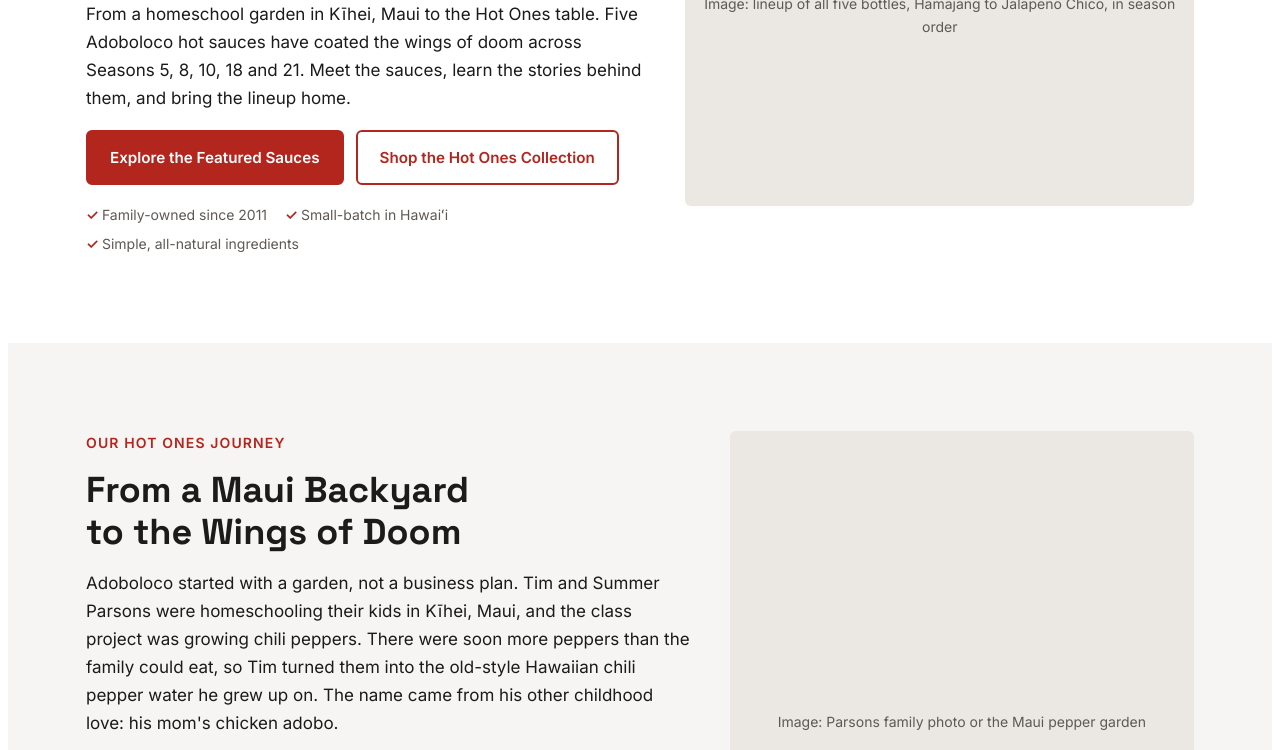
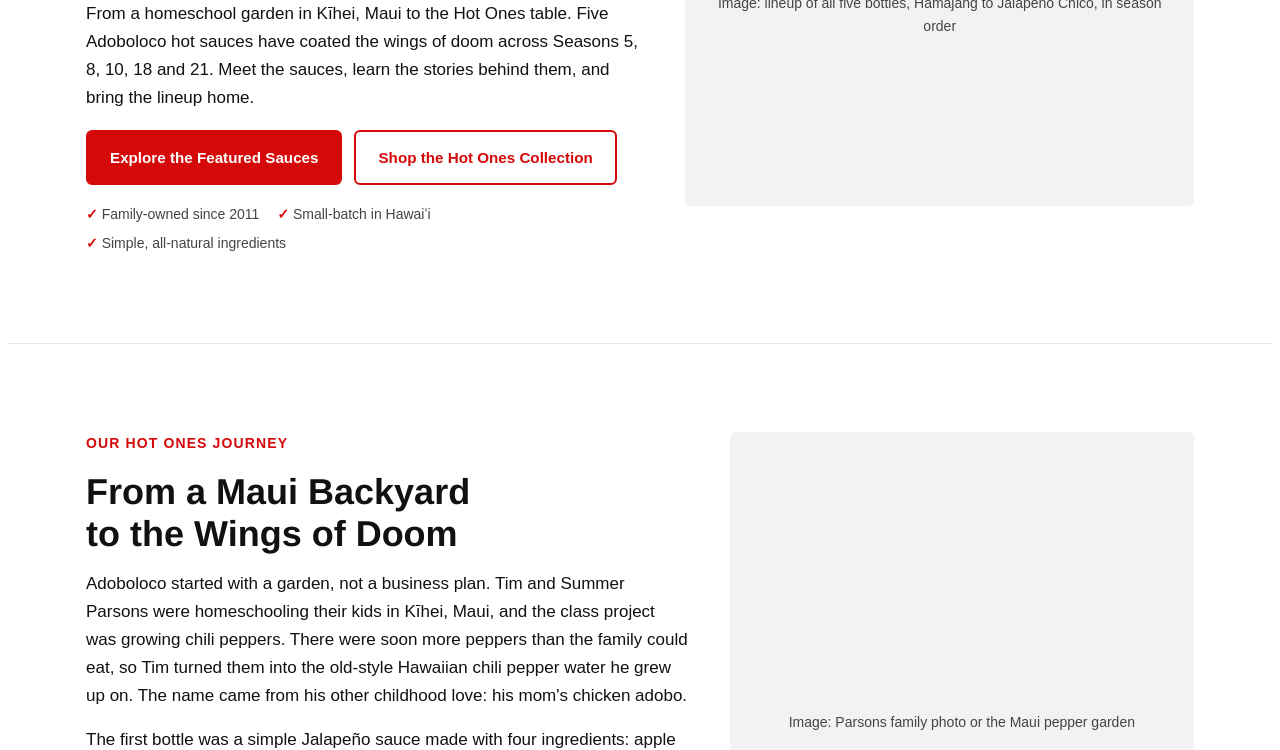
Before and after one commit to infobgraphics19-cmyk/portfolio, a plain HTML site: page adoboloco-hot-ones/index.html in a window 1280 px wide. Shown: the part 321-1071 px from the top of the page. Drawn offline with Linux system fonts and the light colour scheme.

Commit message:
Apply Adoboloco brand styles: white background, #D50909 red, Helvetica/Arial
Co-Authored-By: Claude Opus 5.5 <noreply@anthropic.com>
Claude-Session: https://claude.ai/code/session_01RaCZSj4N5pCRnd1bdsMVc3

```diff
--- a/adoboloco-hot-ones/index.html
+++ b/adoboloco-hot-ones/index.html
@@ -1,23 +1,21 @@
 <title>Adoboloco on Hot Ones</title>
 <meta name="claude:viewport-fit-sides" content="cover">
 <meta name="description" content="See every Adoboloco hot sauce featured on Hot Ones, from Hamajang in Season 5 to Jalapeño Chico in Season 21. Maui-made, family-owned. Shop the lineup.">
-<link rel="preconnect" href="https://fonts.googleapis.com">
-<link rel="preconnect" href="https://fonts.gstatic.com" crossorigin>
-<link rel="stylesheet" href="https://fonts.googleapis.com/css2?family=Inter:wght@400;500;600&family=Space+Grotesk:wght@500;700&display=swap">
 <style>
-/* Simple wireframe-level layout: stacked full-width sections, one centered container.
-   All colours and fonts are tokens. Swap these for the live site's values on integration. */
+/* Simple layout: stacked full-width sections, one centered container.
+   Adoboloco brand: white background, red #D50909, Helvetica headings, Arial body. Light only. */
 :root{
+  color-scheme:light;
   --bg:#ffffff;
-  --bg-alt:#f6f5f3;
-  --fg:#1d1b1a;
-  --muted:#5f5955;
-  --line:#e4e0dc;
-  --accent:#b3261e;        /* chilli red, replace with site's brand red */
+  --bg-alt:#ffffff;
+  --fg:#111111;
+  --muted:#444444;
+  --line:#e6e6e6;
+  --accent:#D50909;
   --accent-fg:#ffffff;
-  --placeholder:#ebe7e3;
-  --font-head:"Space Grotesk", "Helvetica Neue", Arial, sans-serif;
-  --font-body:"Inter", "Helvetica Neue", Arial, sans-serif;
+  --placeholder:#f2f2f2;
+  --font-head:Helvetica, "Helvetica Neue", Arial, sans-serif;
+  --font-body:Arial, Helvetica, sans-serif;
   --h1:clamp(2rem, 4.5vw, 3rem);
   --h2:clamp(1.6rem, 3vw, 2.25rem);
   --h3:1.25rem;
@@ -26,12 +24,6 @@
   --max:1140px;
   --radius:6px;
 }
-@media (prefers-color-scheme: dark){:root:not([data-theme="light"]){
-  --bg:#151312;--bg-alt:#1e1b1a;--fg:#f2eeeb;--muted:#b3aca6;--line:#34302d;
-  --accent:#e2574c;--accent-fg:#1a0705;--placeholder:#2a2624;color-scheme:dark}}
-:root[data-theme="dark"]{
-  --bg:#151312;--bg-alt:#1e1b1a;--fg:#f2eeeb;--muted:#b3aca6;--line:#34302d;
-  --accent:#e2574c;--accent-fg:#1a0705;--placeholder:#2a2624;color-scheme:dark}
 
 body{background:var(--bg);color:var(--fg);font-family:var(--font-body);font-size:var(--body);line-height:1.65}
 .hop *{box-sizing:border-box}
@@ -44,7 +36,7 @@ body{background:var(--bg);color:var(--fg);font-family:var(--font-body);font-size
 .hop a:focus-visible,.hop summary:focus-visible{outline:2px solid var(--accent);outline-offset:3px}
 
 .sec{padding-block:clamp(48px,7vw,88px)}
-.sec.alt{background:var(--bg-alt)}
+.sec.alt{background:var(--bg-alt);border-top:1px solid var(--line);border-bottom:1px solid var(--line)}
 .wrap{max-width:var(--max);margin:0 auto;padding-left:max(16px,env(safe-area-inset-left,0px));padding-right:max(16px,env(safe-area-inset-right,0px));display:flex;flex-direction:column;gap:28px}
 .head{display:flex;flex-direction:column;gap:12px;max-width:68ch}
 .head p{color:var(--muted)}
```
